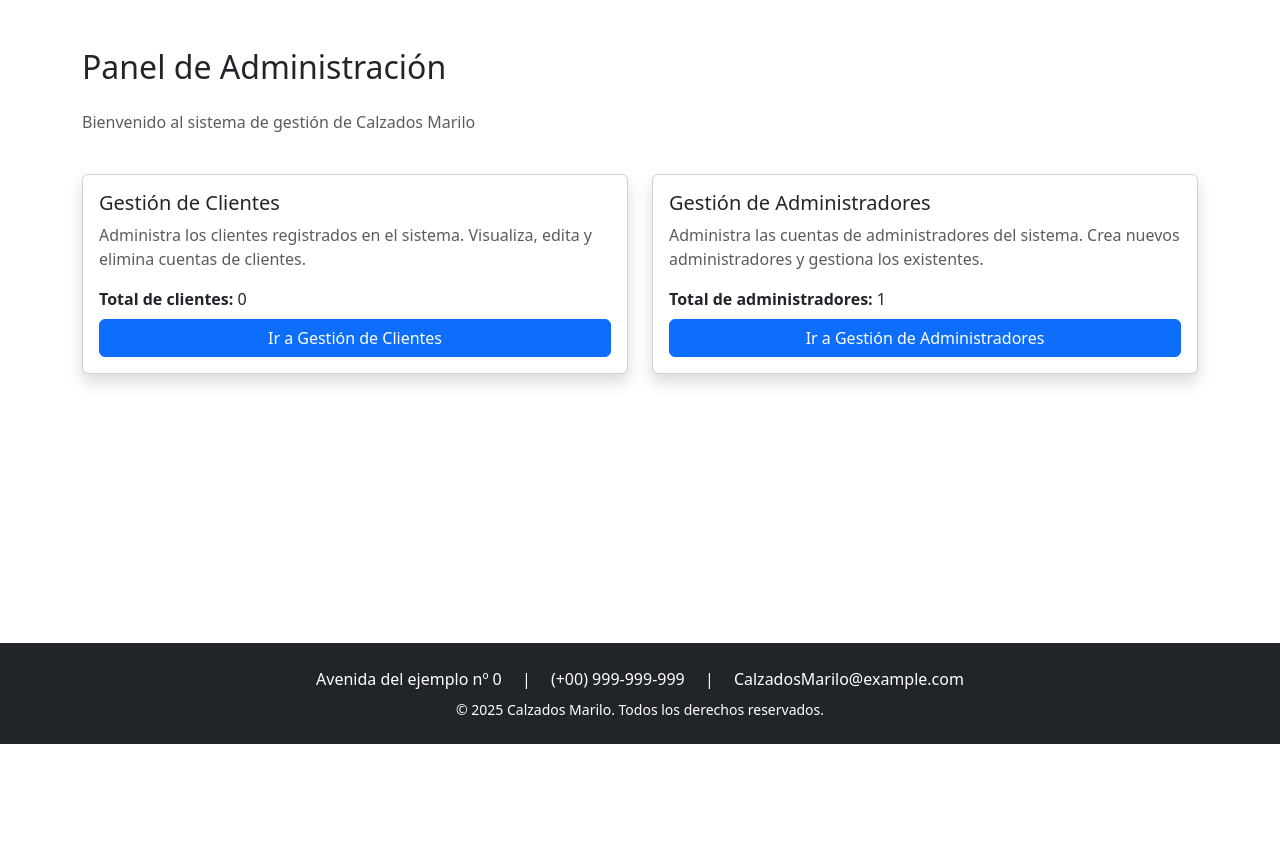
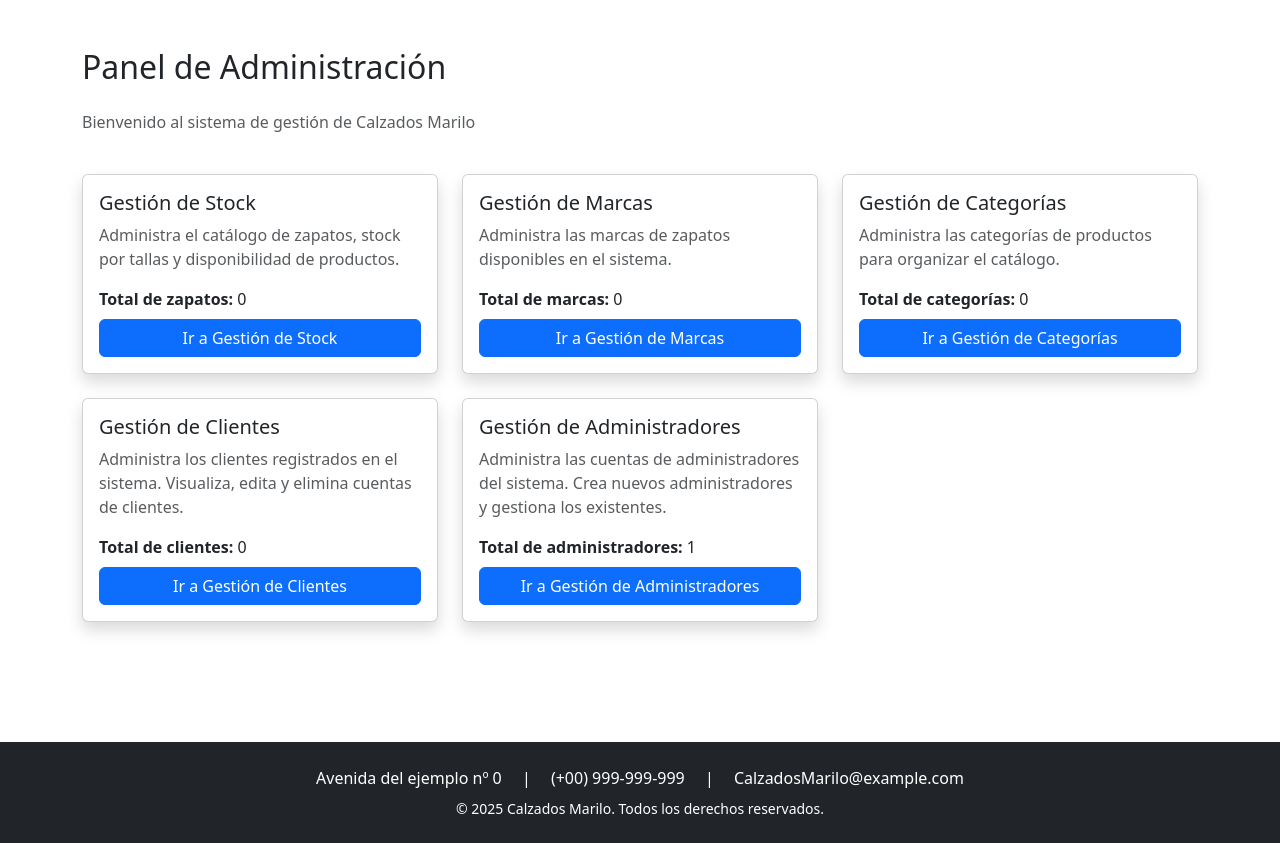
Before and after one commit to miniluz/tienda-calzados-marilo, a Django app: page /management/ in a window 1280 px wide. Shown: the part 56-899 px from the top of the page. Before the commit the page ends 800 px from the top, so only its background shows below. Run offline with Django 5.2, Linux system fonts and the light colour scheme; the visitor is signed in with stand-in values (Sample User, id 1); data comes from the database, SQL or seed files in the repository; data that the repository does not hold is empty; parts of the project's set-up code (start-up, migrations or seed data) failed here and were passed over.

Commit message:
feat: ✨ Add catalog management cards to admin dashboard

```diff
--- a/management/templates/management/dashboard.html
+++ b/management/templates/management/dashboard.html
@@ -11,7 +11,64 @@
 </div>
 
 <div class="row mt-4">
-    <div class="col-md-6 mb-4">
+    <div class="col-md-6 col-lg-4 mb-4">
+        <div class="card shadow h-100">
+            <div class="card-body d-flex flex-column">
+                <h5 class="card-title">
+                    <i class="bi bi-box-seam"></i> Gestión de Stock
+                </h5>
+                <p class="card-text text-muted">
+                    Administra el catálogo de zapatos, stock por tallas y disponibilidad de productos.
+                </p>
+                <div class="mt-auto">
+                    <p class="mb-2"><strong>Total de zapatos:</strong> {{ zapato_count }}</p>
+                    <a href="{% url 'zapato_admin_list' %}" class="btn btn-primary w-100">
+                        Ir a Gestión de Stock
+                    </a>
+                </div>
+            </div>
+        </div>
+    </div>
+
+    <div class="col-md-6 col-lg-4 mb-4">
+        <div class="card shadow h-100">
+            <div class="card-body d-flex flex-column">
+                <h5 class="card-title">
+                    <i class="bi bi-tag-fill"></i> Gestión de Marcas
+                </h5>
+                <p class="card-text text-muted">
+                    Administra las marcas de zapatos disponibles en el sistema.
+                </p>
+                <div class="mt-auto">
+                    <p class="mb-2"><strong>Total de marcas:</strong> {{ marca_count }}</p>
+                    <a href="{% url 'marca_list' %}" class="btn btn-primary w-100">
+                        Ir a Gestión de Marcas
+                    </a>
+                </div>
+            </div>
+        </div>
+    </div>
+
+    <div class="col-md-6 col-lg-4 mb-4">
+        <div class="card shadow h-100">
+            <div class="card-body d-flex flex-column">
+                <h5 class="card-title">
+                    <i class="bi bi-grid-fill"></i> Gestión de Categorías
+                </h5>
+                <p class="card-text text-muted">
+                    Administra las categorías de productos para organizar el catálogo.
+                </p>
+                <div class="mt-auto">
+                    <p class="mb-2"><strong>Total de categorías:</strong> {{ categoria_count }}</p>
+                    <a href="{% url 'categoria_list' %}" class="btn btn-primary w-100">
+                        Ir a Gestión de Categorías
+                    </a>
+                </div>
+            </div>
+        </div>
+    </div>
+
+    <div class="col-md-6 col-lg-4 mb-4">
         <div class="card shadow h-100">
             <div class="card-body d-flex flex-column">
                 <h5 class="card-title">
@@ -30,7 +87,7 @@
         </div>
     </div>
 
-    <div class="col-md-6 mb-4">
+    <div class="col-md-6 col-lg-4 mb-4">
         <div class="card shadow h-100">
             <div class="card-body d-flex flex-column">
                 <h5 class="card-title">
```
